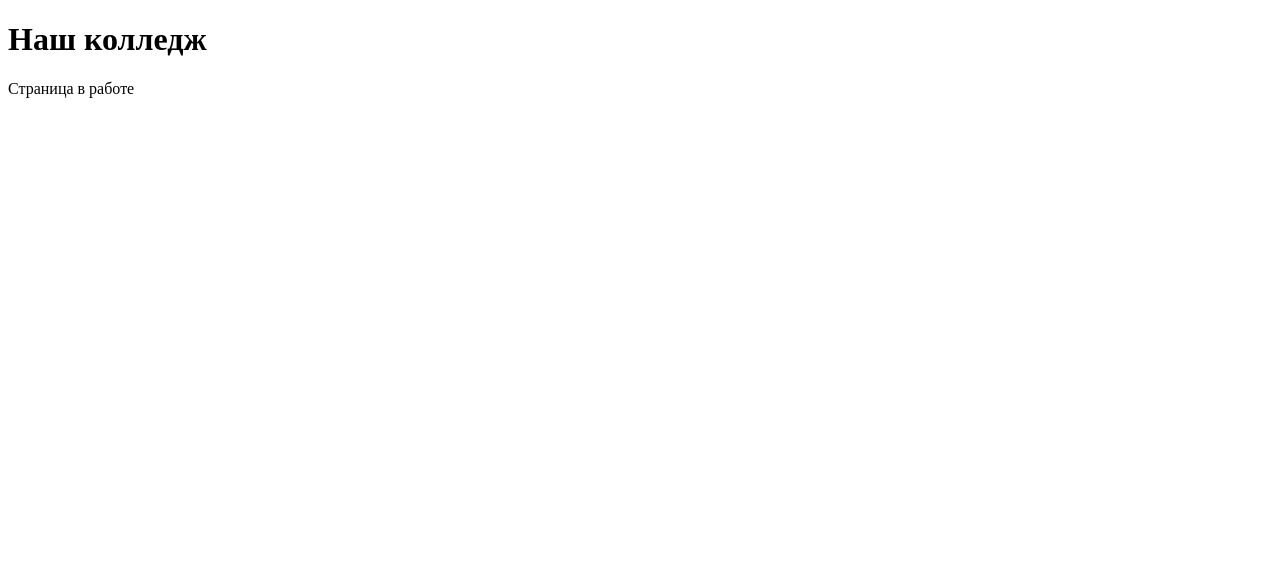
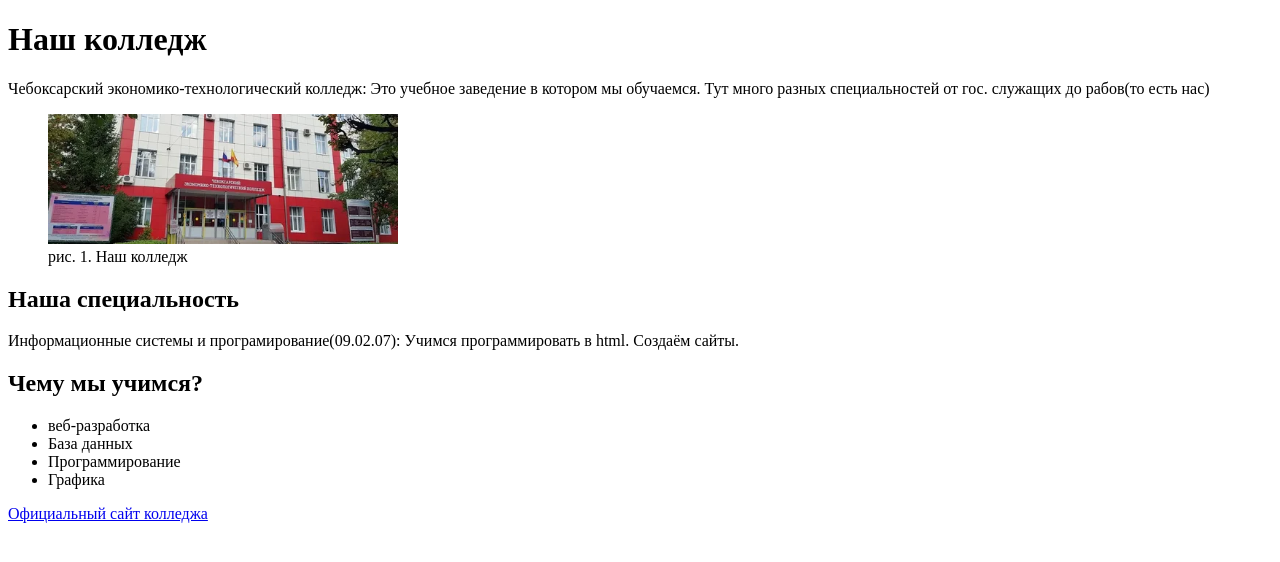
Before and after one commit to Alex-create-lab/uchebnaya-praktika, a plain HTML site: page about-me/college.html in a window 1280 px wide. Drawn offline with Linux system fonts and the light colour scheme.

Commit message:
finish about-me site with images

```diff
--- a/about-me/college.html
+++ b/about-me/college.html
@@ -7,6 +7,23 @@
 </head>
 <body>
     <h1>Наш колледж</h1>
-    <p>Страница в работе</p>
+    <p>Чебоксарский экономико-технологический колледж: Это учебное заведение в котором мы обучаемся.
+        Тут много разных специальностей от гос. служащих до рабов(то есть нас)
+    </p>
+    <figure>
+        <img src="img/college.jpg" alt="Наш колледж" width="350">
+        <figcaption>рис. 1. Наш колледж</figcaption>
+    </figure>
+    <h2>Наша специальность</h2>
+    <p>Информационные системы и програмирование(09.02.07): Учимся программировать в html. Создаём сайты.</p>
+    <h2>Чему мы учимся?</h2>
+    <ul>
+        <li>веб-разработка</li>
+        <li>База данных</li>
+        <li>Программирование</li>
+        <li>Графика</li>
+    </ul>
+
+    <p><a href="https://chetk.info/" target="_blank" rel="noopener noreferrer">Официальный сайт колледжа</a></p>
 </body>
 </html>
```
Also changed, not shown: about-me/hobby.html (+4 -0 lines), about-me/index.html (+4 -3 lines), about-me/img/college.jpg (added), about-me/img/hobby.jpg (added), about-me/img/me.jpg (added).
